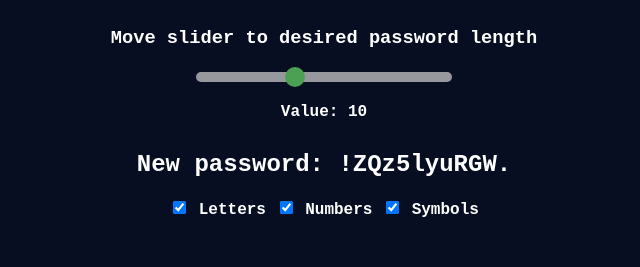
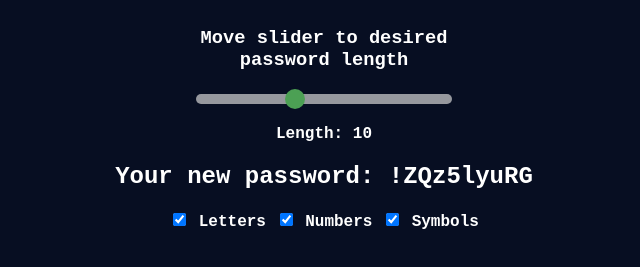
Before and after one commit to r4andom1/Password-generator, a plain HTML site: page index.html in a window 1280 px wide. Both pictures are taken after a click on the button "Generate Password". Shown: the part 259-526 px from the top of the page, without its empty margins (316-956 px from the left). Drawn offline with Linux system fonts and the light colour scheme.

Commit message:
Slider functionality
added slider value to allow the user to set password length

```diff
--- a/index.html
+++ b/index.html
@@ -10,12 +10,11 @@
     <h1>Generate a random password!</h1>
     <button onclick="outputPassword()" id="password-btn">Generate Password</button>
 
-    <h3>Move slider to desired password length</h3>
+    <h3>Move slider to desired <br> password length</h3>
     <div class="slidecontainer">
         <input type="range" min="4" max="20" value="10" class="slider" id="myRange">
-        <p>Value: <span id="value"></span></p>
+        <p>Length: <span id="value"></span></p>
     </div>
-
     <h2 id="newpassword-el"></h2>
     <form>
         <input type="checkbox" id="letters" name="letters" checked>
--- a/index.js
+++ b/index.js
@@ -31,7 +31,7 @@ function outputPassword() {
     if (allChars == "") { // if no buttons are checked, output a blank text.
         passwordEl.textContent = "";
     } else {
-        passwordEl.textContent = "New password: " + genPassword(allChars);
+        passwordEl.textContent = `Your new password: ${genPassword(allChars)}`
     }
 }
 
@@ -39,7 +39,7 @@ const letters = "ABCDEFGHIJKLMNOPQRSTUVWXYZabcdefghijklmnopqrstuvwxyz";
 const symbols = "~`!@#$%^&*()_-+={[}]|:;<>.?/";
 const numbers = "0123456789";
 
-let passwordLength = 12; // How long password should be
+let passwordLength = 10; //default length
 let passwordEl = document.getElementById("newpassword-el");
 let checkboxLet = document.querySelector("#letters");
 let checkboxNum = document.querySelector("#numbers");
@@ -48,10 +48,11 @@ let checkboxSym = document.querySelector("#symbols");
 let slider = document.getElementById("myRange");
 let output = document.getElementById("value");
 output.innerHTML = slider.value; // Display the default slider value
+slider.onchange = function(event) {
+    output.innerHTML = slider.value;
+    passwordLength = slider.value; // How long password should be based on slider pos
+}
 
-slider.oninput = function() {
-    output.innerHTML = this.value;
-}
 
 // 1. Add functionality for the slider so what the user inputs changes how long the password becomes.
 // 2. Add a way for the user to easily copy-paste the password (W3S?)
--- a/style.css
+++ b/style.css
@@ -22,10 +22,6 @@ button {
 h3 {
     margin-top: 30px;
     margin-bottom: 20px;
-}
-
-p {
-    margin-bottom: 30px;
 }
 
 .slider {
```
